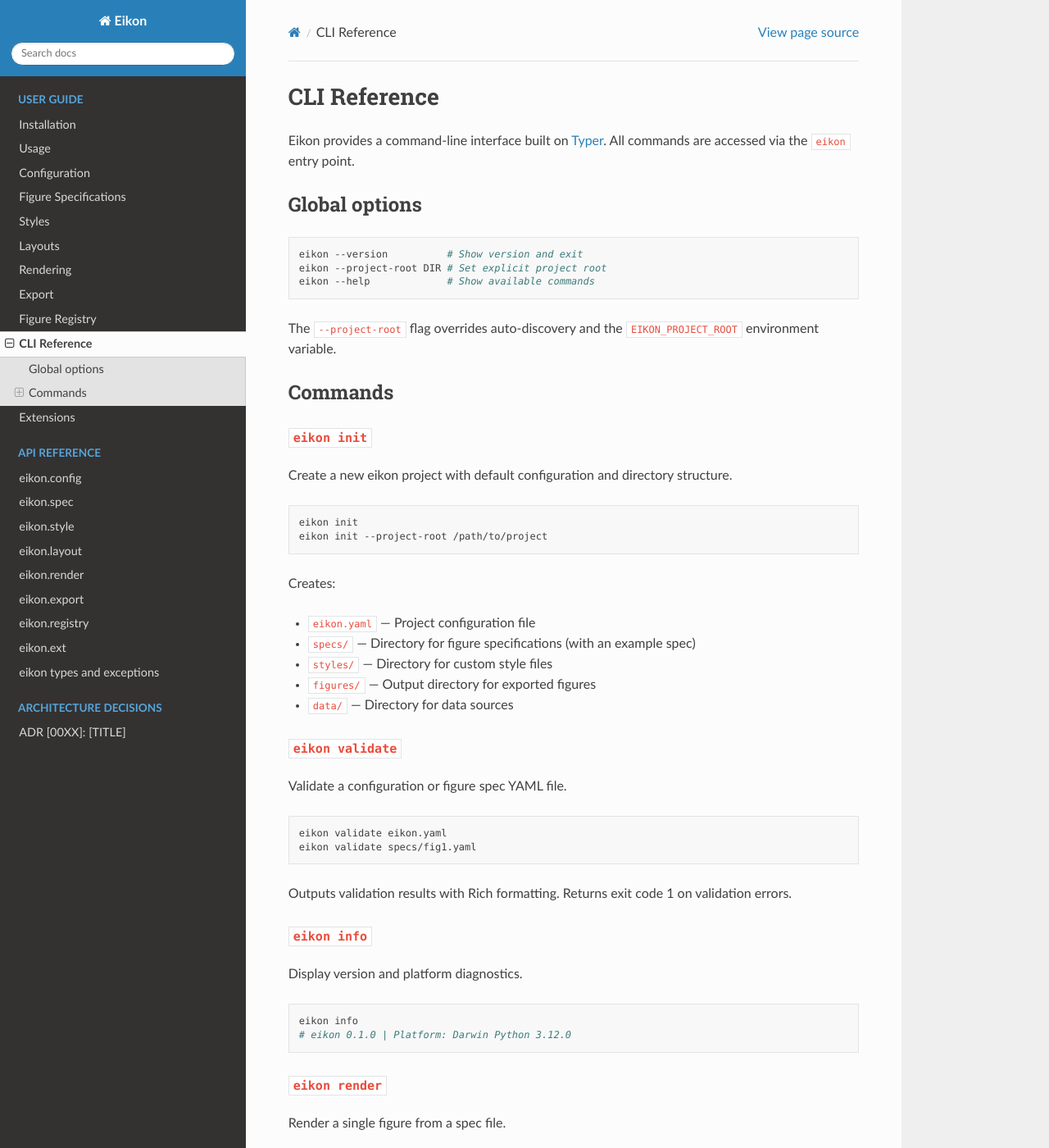
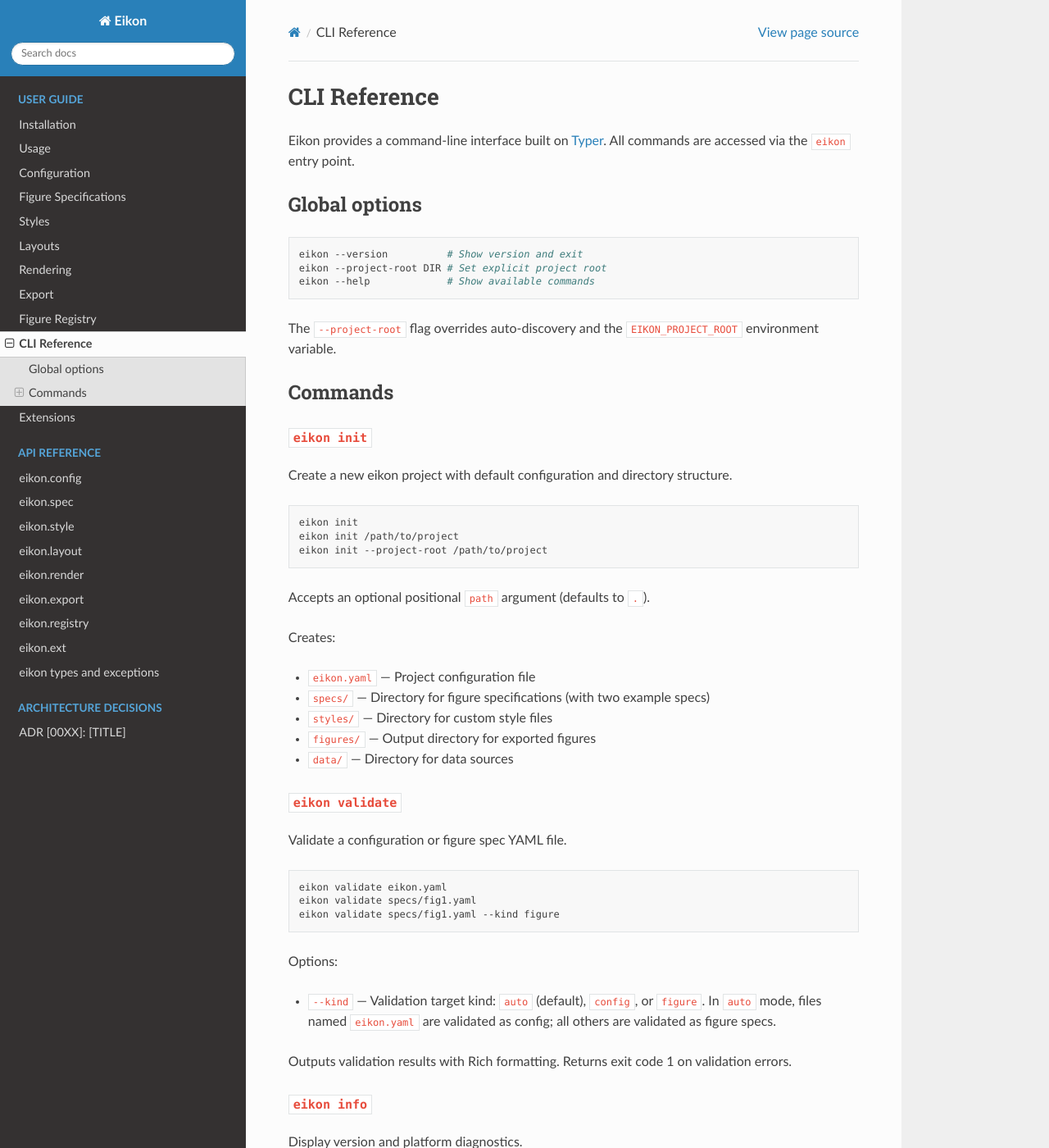
Before and after one commit to esther-poniatowski/eikon, a Sphinx documentation site: the page built from docs/guide/cli.md, in a window 1280 px wide and 1400 px high. Shown: the whole window at 82% size. Built offline with Sphinx 7.4.7 and the Read the Docs theme 3.1.0, drawn with Linux system fonts in a browser that asks for light colours; some of the changed text lies outside the part shown.

Commit message:
docs(guide): Fix incorrect defaults, missing options, and minor style issues
Co-Authored-By: Claude Opus 4.6 (1M context) <noreply@anthropic.com>

````diff
--- a/docs/guide/cli.md
+++ b/docs/guide/cli.md
@@ -20,12 +20,15 @@ Create a new eikon project with default configuration and directory structure.
 
 ```bash
 eikon init
+eikon init /path/to/project
 eikon init --project-root /path/to/project
 ```
 
+Accepts an optional positional `path` argument (defaults to `.`).
+
 Creates:
 - `eikon.yaml` — Project configuration file
-- `specs/` — Directory for figure specifications (with an example spec)
+- `specs/` — Directory for figure specifications (with two example specs)
 - `styles/` — Directory for custom style files
 - `figures/` — Output directory for exported figures
 - `data/` — Directory for data sources
@@ -37,7 +40,12 @@ Validate a configuration or figure spec YAML file.
 ```bash
 eikon validate eikon.yaml
 eikon validate specs/fig1.yaml
+eikon validate specs/fig1.yaml --kind figure
 ```
+
+Options:
+
+- `--kind` — Validation target kind: `auto` (default), `config`, or `figure`. In `auto` mode, files named `eikon.yaml` are validated as config; all others are validated as figure specs.
 
 Outputs validation results with Rich formatting. Returns exit code 1 on validation errors.
 
@@ -121,7 +129,14 @@ Manage the figure registry. This is a command group with subcommands.
 eikon registry list
 eikon registry list --tag neural
 eikon registry list --group manuscript-1
+eikon registry list --tag neural --tag overview --match-all
 ```
+
+Options:
+
+- `--tag`, `-t` — Filter by tag (repeatable)
+- `--group`, `-g` — Filter by group
+- `--match-all` — Require all tags to match (default: any)
 
 #### `eikon registry add`
 
@@ -133,6 +148,7 @@ eikon registry add fig1 --spec-path specs/fig1.yaml
 Options:
 - `--tag`, `-t` — Tags (repeatable)
 - `--group`, `-g` — Group name
+- `--on-conflict` — Conflict strategy: `update` (default), `fail`, or `skip`
 - `--spec-path` — Path to the figure spec file
 
 #### `eikon registry remove`
````
Also changed, not shown: other parts of docs/guide/cli.md (+1 -1 lines), docs/guide/configuration.md (+7 -2 lines), docs/guide/usage.md (+3 -3 lines).
